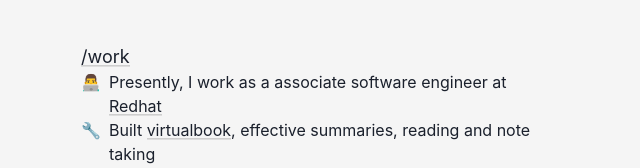
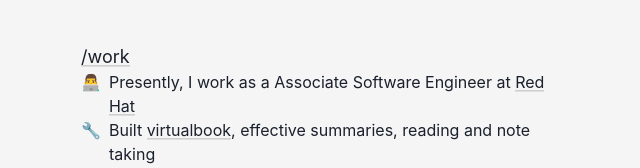
Before and after one commit to aquibbaig/web, a Next.js app: page / in a window 1280 px wide. Shown: the part 293-461 px from the top of the page, without its empty margins (319-959 px from the left). Built offline with nearby package versions, Linux system fonts and the light colour scheme.

Commit message:
typos in company name

```diff
--- a/src/pages/index.js
+++ b/src/pages/index.js
@@ -49,9 +49,9 @@ export default function Home() {
             </Text>
           </Link>
           <Box d="flex">
-            👨‍💻 <Text ml={2}>Presently, I work as a associate software engineer at <a className={clsx(
+            👨‍💻 <Text ml={2}>Presently, I work as a Associate Software Engineer at <a className={clsx(
               [styles.rlink,styles.animatedunderline,styles.animatedunderline_type1]
-            )} target="blank" href="https://www.redhat.com/en">Redhat</a></Text>
+            )} target="blank" href="https://www.redhat.com/en">Red Hat</a></Text>
           </Box>
           <Box d="flex">
             🔧 <Text ml={2}>Built <a
--- a/src/pages/work.js
+++ b/src/pages/work.js
@@ -22,7 +22,7 @@ export default function Work() {
             </Head>
             <Box className="pinned" d="flex" mt="4vh" pl={1}>
                 📌
-                <Text ml={2}>Associate Software Engineer, Redhat</Text>
+                <Text ml={2}>Associate Software Engineer, Red Hat</Text>
             </Box>
             <Box className="pinned" d="flex" mb="4vh" pl={1}>
                 🎒
```
